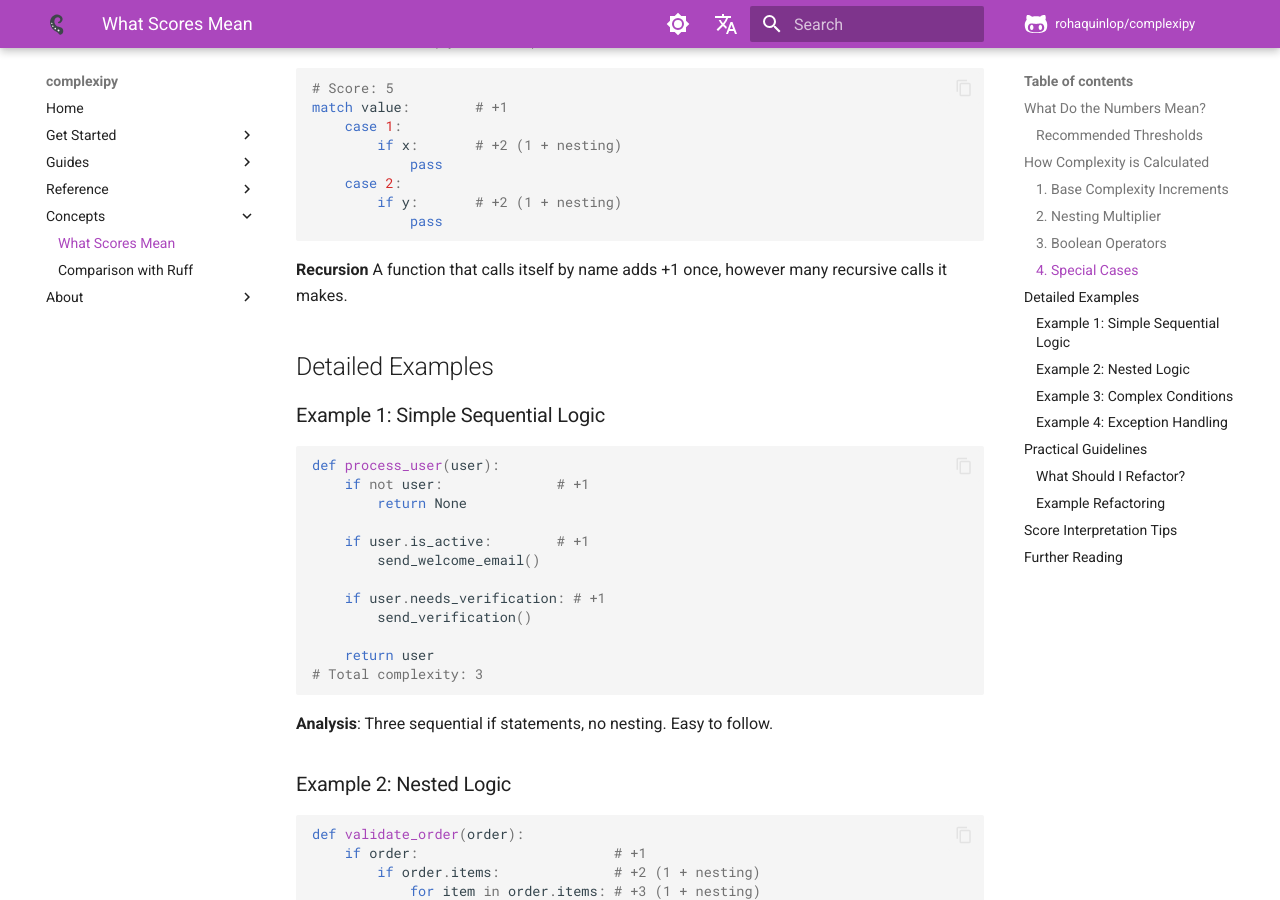
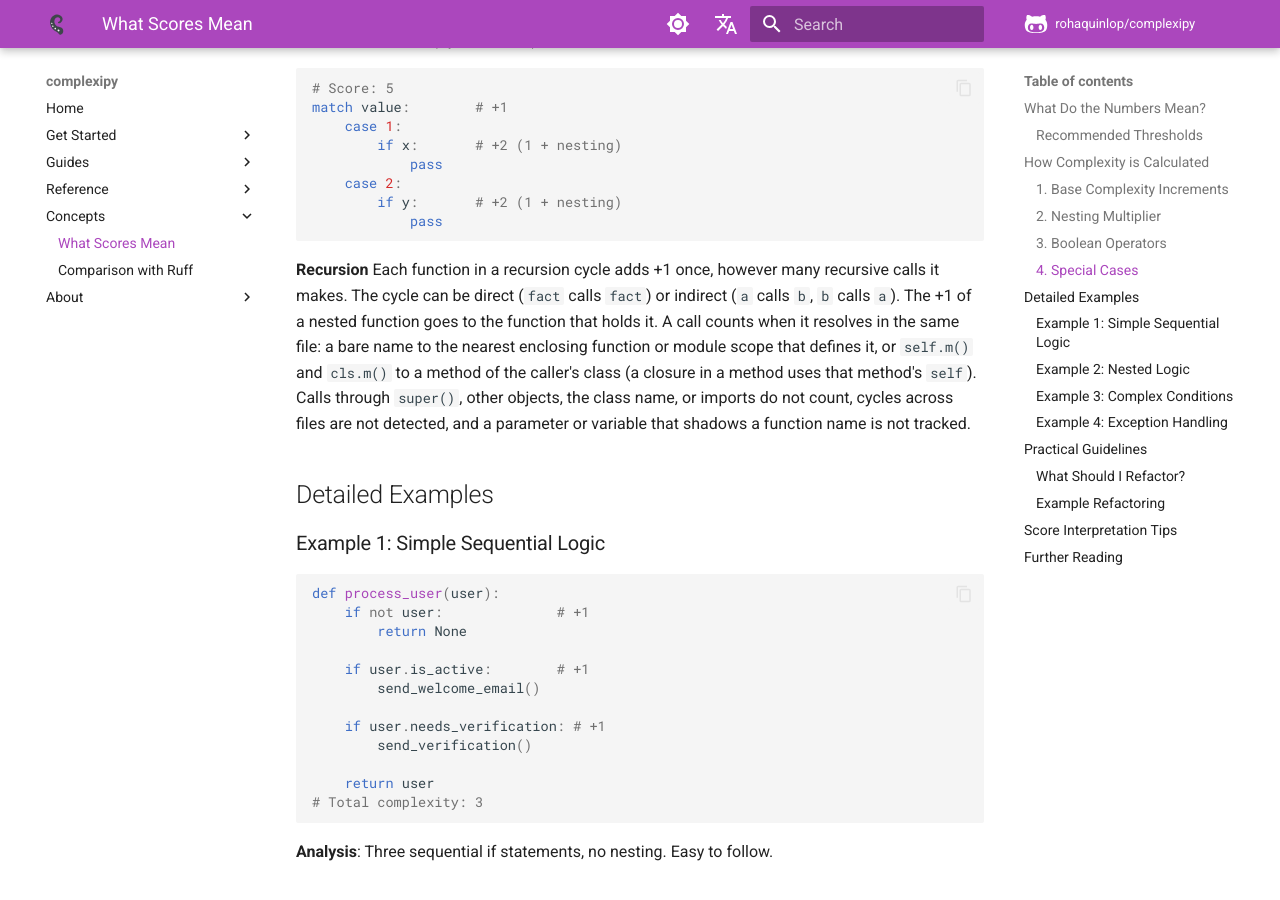
Before and after one commit to rohaquinlop/complexipy, an MkDocs documentation site: the page built from docs/understanding-scores.md, in a window 1280 px wide and 900 px high, scrolled down 2235 px. Built offline with MkDocs 1.6.1 and Material for MkDocs 9.7.7, drawn with Linux system fonts in a browser that asks for light colours; comment, search, counter and statistics services are not loaded.

Commit message:
docs(scores): describe which recursion is detected

````diff
--- a/docs/understanding-scores.md
+++ b/docs/understanding-scores.md
@@ -91,7 +91,7 @@ match value:        # +1
 ```
 
 **Recursion**
-A function that calls itself by name adds +1 once, however many recursive calls it makes.
+Each function in a recursion cycle adds +1 once, however many recursive calls it makes. The cycle can be direct (`fact` calls `fact`) or indirect (`a` calls `b`, `b` calls `a`). The +1 of a nested function goes to the function that holds it. A call counts when it resolves in the same file: a bare name to the nearest enclosing function or module scope that defines it, or `self.m()` and `cls.m()` to a method of the caller's class (a closure in a method uses that method's `self`). Calls through `super()`, other objects, the class name, or imports do not count, cycles across files are not detected, and a parameter or variable that shadows a function name is not tracked.
 
 ## Detailed Examples
 
````
Also changed, not shown: docs/es/understanding-scores.md (+1 -1 lines).
